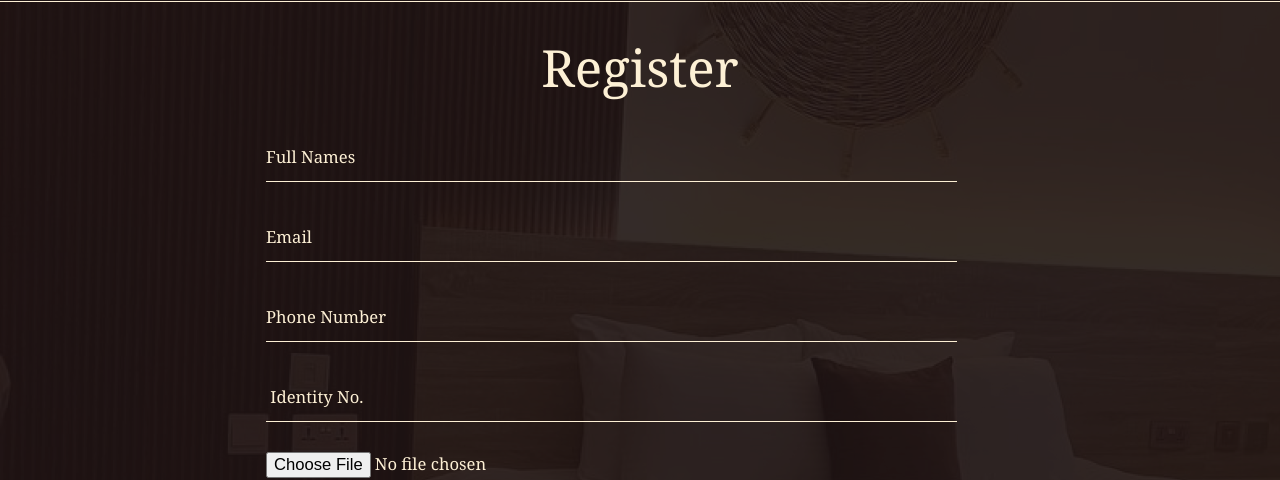
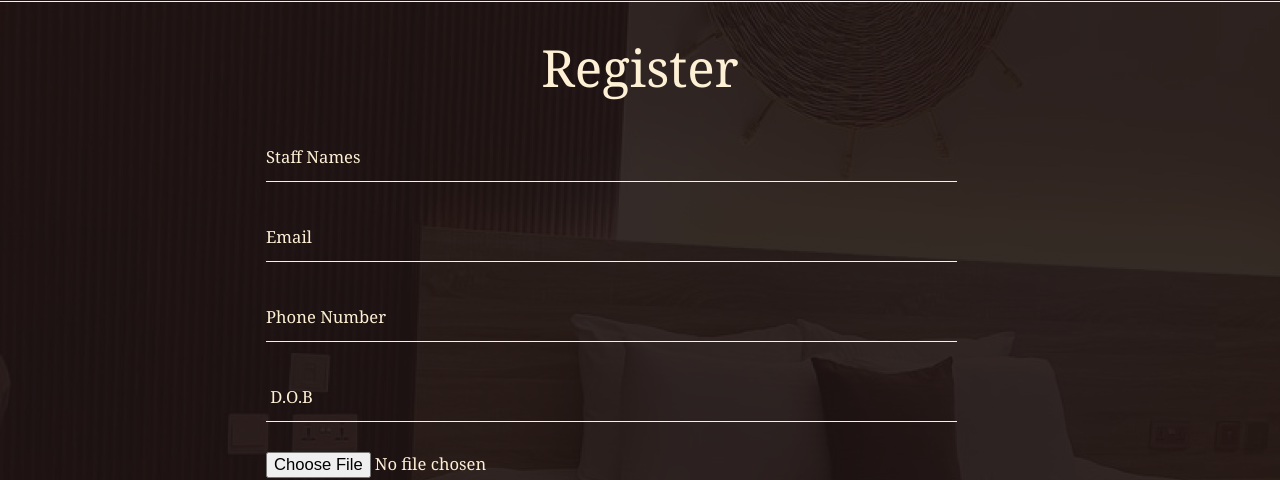
Before and after one commit to P-pro-Tech/Ropajo, a React (Create React App) app: page /#/Register in a window 1280 px wide. Shown: the part 78-558 px from the top of the page. Built offline with nearby package versions, Linux system fonts and the light colour scheme.

Commit message:
edited register placeholder

```diff
--- a/src/Components/Register/Register.jsx
+++ b/src/Components/Register/Register.jsx
@@ -17,10 +17,10 @@ return (
             <div className='register-body'>
                 <form  className="register-form">
                     <h1>Register</h1>
-                    <input type="text" name="" id=""  placeholder='Full Names'/>
+                    <input type="text" name="" id=""  placeholder='Staff Names'/>
                     <input type="email" name="" id="" placeholder='Email'/>
                     <input type="number" name="" id="" placeholder='Phone Number'/>
-                    <input type="number" name="" id="" placeholder=' Identity No.'/>
+                    <input type="number" name="" id="" placeholder=' D.O.B'/>
                     <input type="file" name=" " id="" placeholder='Upload ID:' hidden/>
                     <button type="submit" className='register-submit'>Submit</button>
                 </form>
```
